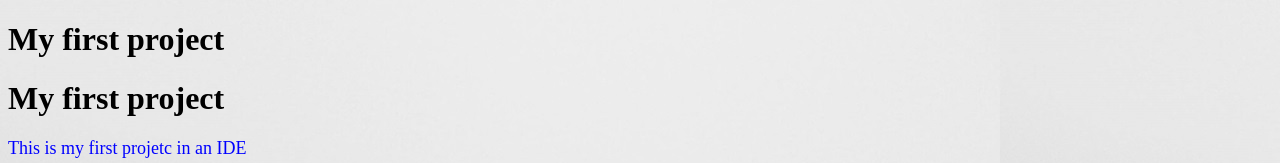
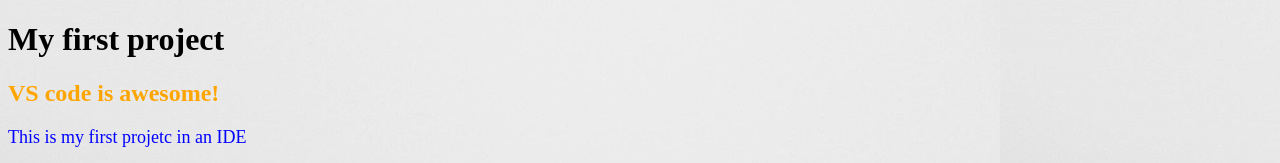
Before and after one commit to darakhshanda/my-first-project, a plain HTML site: page index.html in a window 1280 px wide. Shown: the top 163 px of the page. Drawn offline with Linux system fonts and the light colour scheme.

Commit message:
"changes to index.html"

```diff
--- a/index.html
+++ b/index.html
@@ -8,7 +8,7 @@
   </head>
   <body>
     <h1>My first project</h1>
-    <h1>My first project</h1>
+    <h2>VS code is awesome!</h2>
     <p>This is my first projetc in an IDE</p>
     <img src="assets/images/01-02-02_ci-logo.png" alt="The logo" />
   </body>
```
